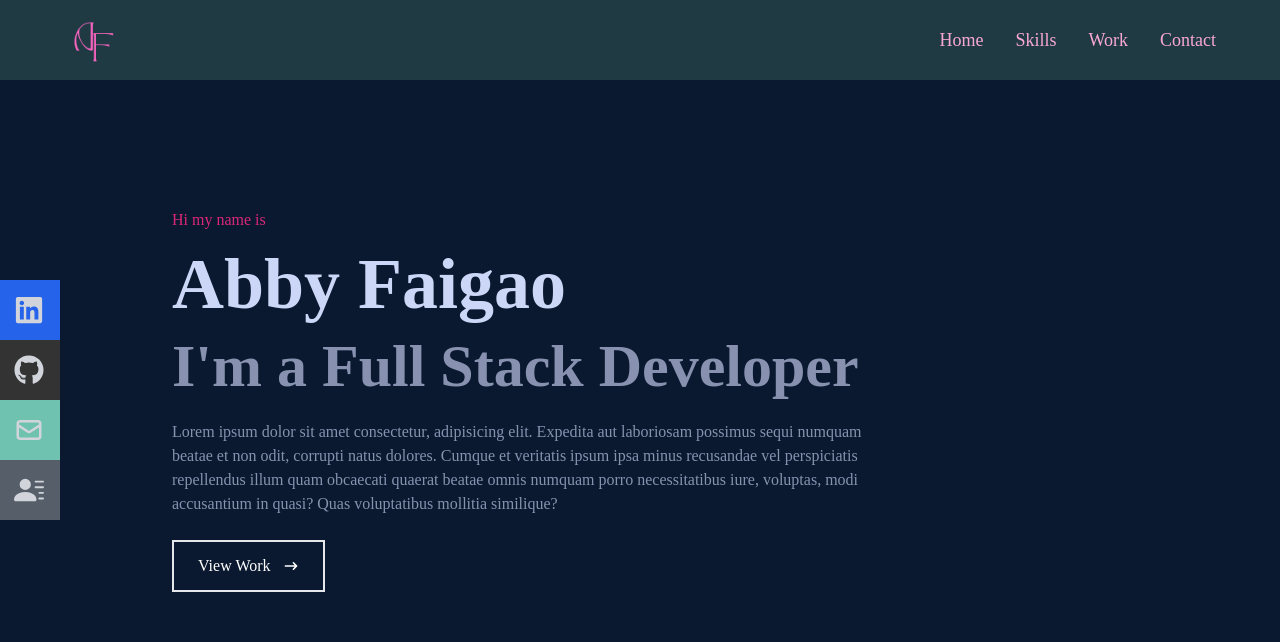
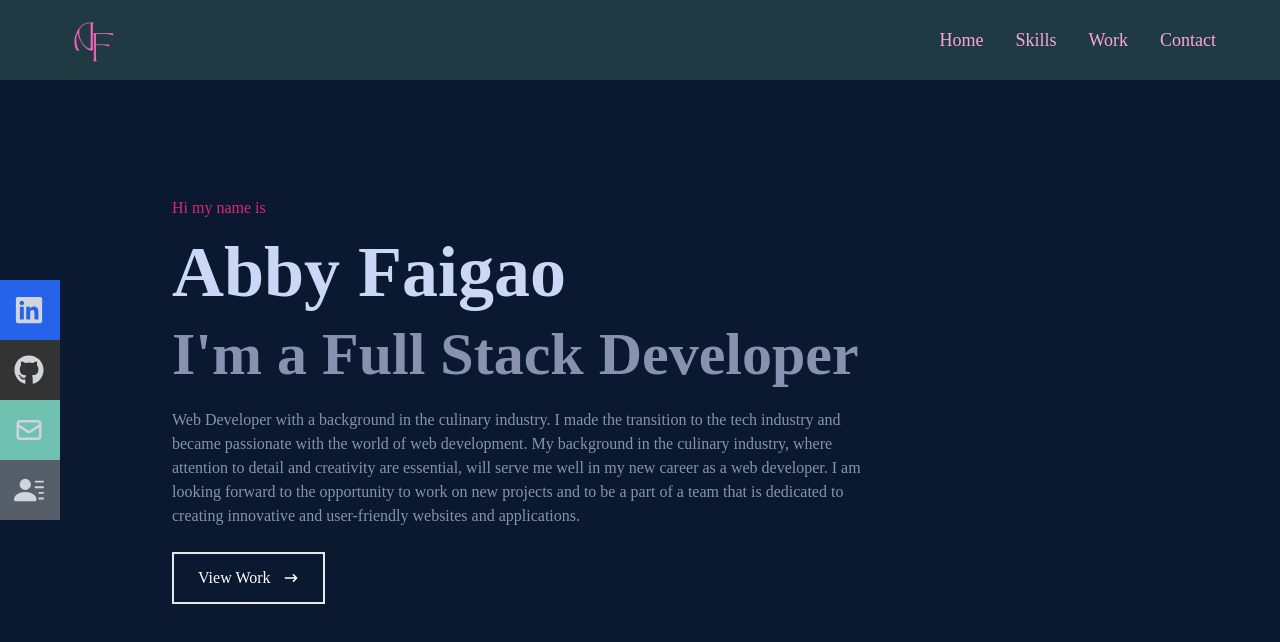
Before and after one commit to Abby1129/port-ab-tech, a React (Create React App) app: page / in a window 1280 px wide. Shown: the top 642 px of the page. Built offline with nearby package versions, Linux system fonts and the light colour scheme.

Commit message:
update lorem

```diff
--- a/src/components/Home.jsx
+++ b/src/components/Home.jsx
@@ -3,9 +3,9 @@ import { HiArrowNarrowRight } from "react-icons/hi";
 
 const Home = () => {
   return (
-    <div name="home" className="bg-[#0a192f] w-full h-screen">
+    <div name="home" className="bg-[#0a192f] w-full h-screen ">
       {/* Container */}
-      <div className="max-w-[1000px] mx-auto px-8 flex flex-col justify-center h-full">
+      <div className="max-w-[1000px] mx-auto px-8 flex flex-col justify-center h-full ">
         <p className="text-pink-600 py-2">Hi my name is</p>
         <h1 className="text-4xl sm:text-7xl font-bold text-[#ccd6f6] py-2">
           Abby Faigao
@@ -14,12 +14,14 @@ const Home = () => {
           I'm a Full Stack Developer
         </h2>
         <p className="text-[#8892b0] py-4 max-w-[700px]">
-          Lorem ipsum dolor sit amet consectetur, adipisicing elit. Expedita aut
-          laboriosam possimus sequi numquam beatae et non odit, corrupti natus
-          dolores. Cumque et veritatis ipsum ipsa minus recusandae vel
-          perspiciatis repellendus illum quam obcaecati quaerat beatae omnis
-          numquam porro necessitatibus iure, voluptas, modi accusantium in
-          quasi? Quas voluptatibus mollitia similique?
+          Web Developer with a background in the culinary industry. I made the
+          transition to the tech industry and became passionate with the world
+          of web development. My background in the culinary industry, where
+          attention to detail and creativity are essential, will serve me well
+          in my new career as a web developer. I am looking forward to the
+          opportunity to work on new projects and to be a part of a team that is
+          dedicated to creating innovative and user-friendly websites and
+          applications.
         </p>
         <div>
           <button className="text-white group border-2 px-6 py-3 my-2 flex items-center hover:bg-pink-600 hover:border-pink-600">
```
